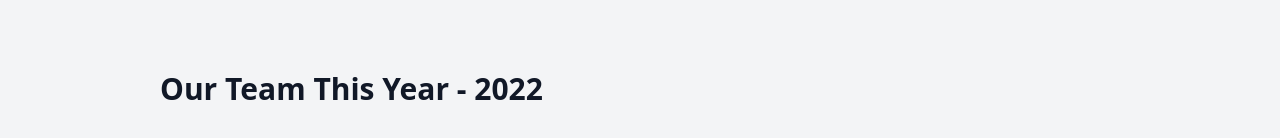
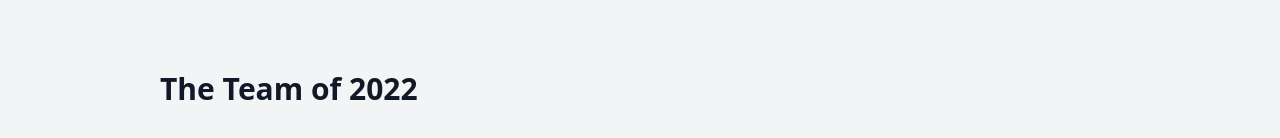
Before and after one commit to vjtiracing/VJTI_Racing_Website_2.0, a React (Create React App) app in the folder frontend/: page /VJTI_Racing_Website_2.0/team in a window 1280 px wide. Shown: the part 583-721 px from the top of the page. Built offline with nearby package versions, Linux system fonts and the light colour scheme.

Commit message:
Minor change

```diff
--- a/frontend/src/pages/Team/Team.jsx
+++ b/frontend/src/pages/Team/Team.jsx
@@ -125,7 +125,7 @@ const Team = (props) => {
     <section class="relative bg-gray-100  pt-8 lg:pt-16">
       <div class="flex flex-col lg:flex-row px-4 sm:px-8 lg:px-16 xl:px-40 2xl:px-64">
         <div class="w-full">
-          <h2 class="text-3xl leading-tight font-bold mt-4">Our Team This Year - 2022</h2>
+          <h2 class="text-3xl leading-tight font-bold mt-4">The Team of 2022</h2>
         </div>
 
       </div>
```
